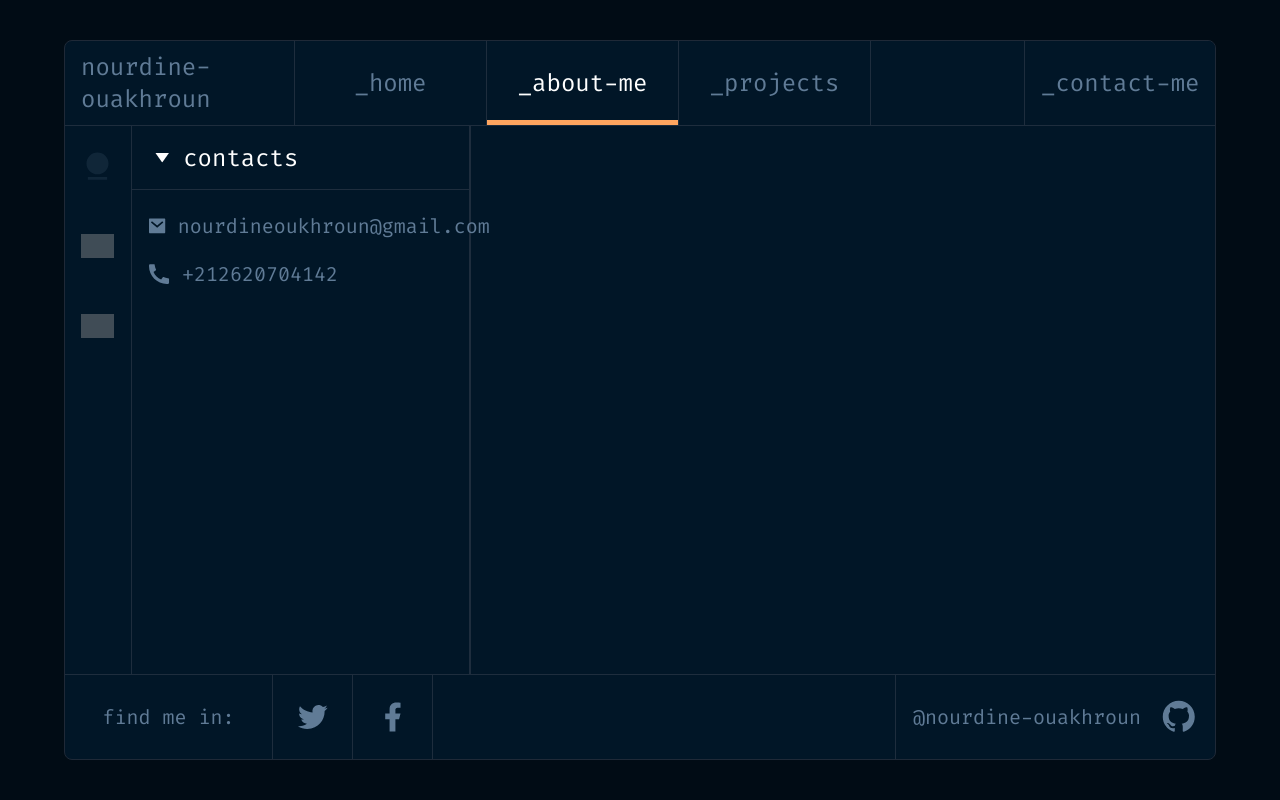
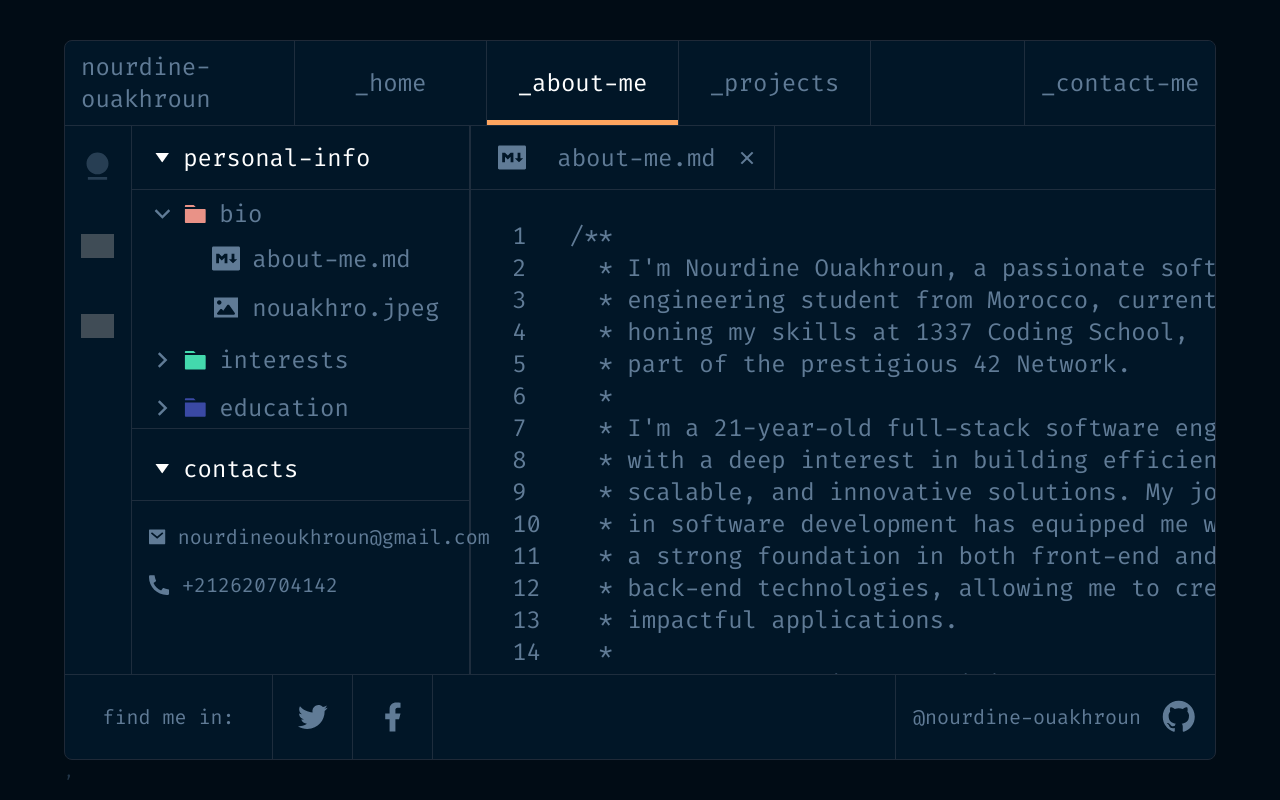
Before and after one commit to nourdine-ouakhroun/portfolio, a React (Vite) app: page /about-me/personal-info/bio in a window 1280 px wide. Built offline with nearby package versions, Linux system fonts and the light colour scheme; grey boxes are pictures that could not be loaded.

Commit message:
finish bio part

```diff
--- a/src/App/About-me/About-me.jsx
+++ b/src/App/About-me/About-me.jsx
@@ -2,12 +2,13 @@ import './About-me.css'
 import costumStyle from '../utils/utils.jsx'
 import Category from '../category/category.jsx'
 import {PersonalInfo, PersonalInfoContent} from './personal-info/personal-info.jsx'
-import { Route, Routes, Link, useLocation } from 'react-router-dom'
+import { Route, Routes, Link, useLocation, useNavigate } from 'react-router-dom'
 import Contacts from './contactes/contacts.jsx'
+import { useEffect, useState } from 'react'
 
 function CustomLink({path, img}){
     const location = useLocation()
-    const isMatching = location.pathname.endsWith(path)
+    const isMatching = location.pathname.includes(path)
     return(
         <Link className='h-[5rem] flex justify-center items-center' to={path}>
             <img className={`w-[50%]  ${!isMatching ? 'opacity-40' : ''}`} src={img} alt="" />
@@ -16,9 +17,18 @@ function CustomLink({path, img}){
 }
 
 function AboutMe(){
+    const [hasNavigated, setHasNavigated] = useState(false);
+    const navigate = useNavigate();
+
+    // Automatically navigate to 'personal-info' on component mount, but only the first time
+    useEffect(() => {
+        if (!hasNavigated) {
+            navigate('personal-info/bio');
+            setHasNavigated(true); // Mark that we've navigated once
+        }
+    }, [hasNavigated, navigate]);
 
     return(
-        <>
         <div className="w-full h-full about-me flex md:grid grid-cols-[1fr_4fr]  justify-start items-center flex-col">
             <div className='flex w-full h-full md:border-r-[1px] border-r-custom-gray'>
                 <div className='w-[5rem] h-full md:border-r-[1px] border-r-custom-gray'>
@@ -31,22 +41,21 @@ function AboutMe(){
                         <p>_about-me</p>
                     </div>
                     <Routes>
-                            <Route path='personal-info' element={<Category name="personal-info" component={<PersonalInfo/>}/>}/>
-                            <Route path='professional-info' element={<Category name="professional-info" component={<></>}/>}/>
-                            <Route path='hobbies' element={<Category name="hobbies" component={<></>}/>}/>
+                        <Route path='personal-info/*' element={<Category name="personal-info" component={<PersonalInfo/>}/>}/>
+                        <Route path='professional-info/*' element={<Category name="professional-info" component={<></>}/>}/>
+                        <Route path='hobbies/*' element={<Category name="hobbies" component={<></>}/>}/>
                     </Routes>
                     <Category name="contacts" component={<Contacts/>}/>
                 </div>
             </div>
             <div className='flex w-full h-full'>
                 <Routes>
-                        <Route path='personal-info' element={<PersonalInfoContent/>}/>
-                        <Route path='professional-info' element={<></>}/>
-                        <Route path='hobbies' element={<></>}/>
+                    <Route path='personal-info/*' element={<PersonalInfoContent/>}/>
+                    <Route path='professional-info/*' element={<></>}/>
+                    <Route path='hobbies/*' element={<></>}/>
                 </Routes>
             </div>
         </div>
-        </>
     )
 }
 
--- a/src/App/About-me/personal-info/bio/bio.jsx
+++ b/src/App/About-me/personal-info/bio/bio.jsx
@@ -1,16 +1,138 @@
-function Bio(){
+import { useDispatch, useSelector } from "react-redux";
+import { removeComponent, toggleComponent } from "../../../../componentsSlice";
+import { useLocation } from "react-router-dom";
+import { useEffect } from "react";
+
+
+const lines = [
+    "/**",
+    "  * I'm Nourdine Ouakhroun, a passionate software ",
+    "  * engineering student from Morocco, currently ",
+    "  * honing my skills at 1337 Coding School, ",
+    "  * part of the prestigious 42 Network.",
+    "  * ",
+    "  * I'm a 21-year-old full-stack software engineer ",
+    "  * with a deep interest in building efficient, ",
+    "  * scalable, and innovative solutions. My journey",
+    " * in software development has equipped me with ",
+    " * a strong foundation in both front-end and ",
+    " * back-end technologies, allowing me to create",
+    " * impactful applications.",
+    " * ",
+    " * I'm also an avid competitive programmer, having",
+    " * competed in events like MNPC and CodinGame, where",
+    " * I secured 92nd place globally and 13th place in ",
+    " * Morocco during my first competition.",
+    " */ "
+]
+
+function Writer({Lines}){
+
+    return(<>
+        <div className='w-[90%] h-[90%]'>
+            {
+               Lines.map((line, index)=>{
+                    return (
+                        <p key={index} className='text-light-gray text-2xl' style={{ whiteSpace: 'pre' }}>
+                            {`${index + 1}   ${line}`}
+                        </p>
+                    )
+               })
+            }
+        </div>
+    </>)
+}
+
+function MyImg(){
+
+    return(<>
+        {/* <img className="absolute" src="/src/assets/Background Blurs.svg" alt="" /> */}
+        <div className='w-[90%] h-[90%] relative flex justify-center items-start drop-shadow-[80px_30px_10px_rgba(0,0,0,1)]'>
+            <img
+                className="
+                w-[80%]
+                opacity-80
+                "
+                src="/src/assets/nouakhro-none_background.jpeg"
+                alt="Profile Image"
+            />
+        </div>
+        {/* <div className='w-[90%] h-[90%] relative flex justify-center items-start'>
+            <img
+                className="
+                w-[100%]
+                opacity-80
+                "
+                src="/src/assets/nouakhro.jpeg"
+                alt="Profile Image"
+            />
+        </div> */}
+    </>)
+}
+
+
+const BioComponent = [
+    {
+        img : '/src/assets/Readmi.svg',
+        text: 'about-me.md',
+        component: <Writer Lines={lines}/>
+    },
+    {
+        img : '/src/assets/img.svg',
+        text: 'nouakhro.jpeg',
+        component: <MyImg/>
+    }
+]
+
+
+function Bio() {
+    const dispatch = useDispatch();
+    const selectedComponents = useSelector(
+      (state) => state.components.selectedComponents
+    );
+    const location = useLocation();
+    const locationPath = location.pathname.endsWith('bio');
+
+    const handleClick = (data) => {
+        console.log("=====>", data);
+        // data.forEach((component) => {
+            dispatch(toggleComponent(data));
+        // });
+    };
+
+    // Trigger actions when the component mounts
+    useEffect(() => {
+        if (locationPath) {
+            handleClick({
+                img: '/src/assets/Readmi.svg',
+                text: 'about-me.md',
+                component: <Writer Lines={lines}/>
+            });
+            handleClick({
+                img: '/src/assets/img.svg',
+                text: 'nouakhro.jpeg',
+                component: <MyImg/>
+            });
+        }
+        else {
+            dispatch(removeComponent({ text: 'about-me.md' }));
+            dispatch(removeComponent({ text: 'nouakhro.jpeg' }));
+        }
+      }, [locationPath]);
+
+
     return (
         <div className="w-[85%] flex flex-col">
             <div className="flex justify-start items-center">
-                <img src={"/src/assets/img.svg"} alt=""/>
-                <span className='text-2xl text-light-gray'>nouakhro.jpeg</span>
+            <img src="/src/assets/Readmi.svg" alt="" />
+            <span className="text-2xl text-light-gray">about-me.md</span>
             </div>
             <div className="flex justify-start items-center">
-                <img src={"/src/assets/Readmi.svg"} alt=""/>
-                <span className='text-2xl text-light-gray'>about-me.md</span>
+            <img src="/src/assets/img.svg" alt="" />
+            <span className="text-2xl text-light-gray">nouakhro.jpeg</span>
             </div>
         </div>
-    )
-}
+    );
+  }
 
-export default Bio
+  export default Bio;
--- a/src/App/About-me/personal-info/personal-info.jsx
+++ b/src/App/About-me/personal-info/personal-info.jsx
@@ -1,79 +1,13 @@
 import './personal-info.css'
 import costumStyle from '../../utils/utils.jsx'
-import { useState } from 'react'
+import { useEffect, useState } from 'react'
 import Bio from './bio/bio.jsx'
-
-const lines = [
-    "/**",
-    "  * About me",
-    "  * Hello World!",
-    "  * I'm Nourdine Ouakhroun, a passionate software ",
-    "  * engineering student from Morocco, currently ",
-    "  * honing my skills at 1337 Coding School, ",
-    "  * part of the prestigious 42 Network.",
-    "  * ",
-    "  * I'm a 21-year-old full-stack software engineer ",
-    " * with a deep interest in building efficient, ",
-    " * scalable, and innovative solutions. My journey",
-    " * in software development has equipped me with ",
-    " * a strong foundation in both front-end and ",
-    " * back-end technologies, allowing me to create",
-    " * impactful applications.",
-    " * ",
-    " * I'm also an avid competitive programmer, having",
-    " * competed in events like MNPC and CodinGame, where",
-    " * I secured 92nd place globally and 13th place in ",
-    " * Morocco during my first competition.",
-    " */ "
-]
-
-function Writer({Lines}){
-
-    return(<>
-        <div className='w-[90%] h-[90%]'>
-            {
-               Lines.map((line, index)=>{
-                    return (
-                        <p key={index} className='text-light-gray text-2xl' style={{ whiteSpace: 'pre' }}>
-                            {`${index + 1}   ${line}`}
-                        </p>
-                    )
-               })
-            }
-        </div>
-    </>)
-}
-
-function MyImg(){
-
-    return(<>
-        {/* <img className="absolute" src="/src/assets/Background Blurs.svg" alt="" /> */}
-        <div className='w-[90%] h-[90%] relative flex justify-center items-start drop-shadow-[80px_30px_10px_rgba(0,0,0,1)]'>
-            <img
-                className="
-                w-[80%]
-                opacity-80
-                "
-                src="/src/assets/nouakhro-none_background.jpeg"
-                alt="Profile Image"
-            />
-        </div>
-        {/* <div className='w-[90%] h-[90%] relative flex justify-center items-start'>
-            <img
-                className="
-                w-[100%]
-                opacity-80
-                "
-                src="/src/assets/nouakhro.jpeg"
-                alt="Profile Image"
-            />
-        </div> */}
-    </>)
-}
+import { useSelector } from 'react-redux'
+import { Link, Route, Routes, useLocation, useNavigate } from 'react-router-dom'
 
 function Content({text, component, img}){
     return(
-        <div className='flex flex-col flex-1 border-r-[1px] border-r-custom-gray'>
+        <div className='w-full h-full flex flex-col flex-1 border-r-[1px] border-r-custom-gray'>
             <div className='w-full h-[4rem] border-b-[1px] border-b-custom-gray'>
                 <div className='flex justify-center items-center h-full w-[19rem] border-r-[1px] border-r-custom-gray'>
                     <div className='flex justify-between items-center w-[90%]'>
@@ -95,34 +29,52 @@ function Content({text, component, img}){
     )
 }
 
-export function PersonalInfoContent(){
-    return(
-        <div className='flex w-full h-full'>
-            <Content img="/src/assets/Readmi.svg" text='about-me.md' component={<Writer Lines={lines}/>}/>
-            <Content img="/src/assets/img.svg" text='nouakhro.jpeg' component={<MyImg/>}/>
-        </div>
-    )
+// src/app/PersonalInfoContent.jsx
+
+export function PersonalInfoContent() {
+  const selectedComponents = useSelector(
+    (state) => state.components.selectedComponents
+  );
+
+  return (
+    <div className="flex w-full h-full justify-center items-center">
+      {
+        selectedComponents.length > 0 ? (
+            selectedComponents.map(({ img, text, component }, index) => (
+                <Content key={index} img={img} text={text} component={component} />
+            ))
+        ) : (
+            <p className="text-3xl text-light-gray">No File Selected</p>
+        )
+      }
+    </div>
+  );
 }
+
+{/* <Content img="/src/assets/Readmi.svg" text='about-me.md' component={<Writer Lines={lines}/>}/>
+<Content img="/src/assets/img.svg" text='nouakhro.jpeg' component={<MyImg/>}/> */}
 
 function PersonalInfoCategory({text, icon, component}) {
     const [show, setShow] = useState(false)
-
+    const location = useLocation()
+    const isMatching = location.pathname.includes(text)
     const clickhandler = () =>{
         setShow(!show)
     }
     return(
         <div className='flex flex-col w-[85%]'>
-            <div className={costumStyle.container + ' h-[40px]'} onClick={clickhandler}>
-                <img className={`w-[11px] mr-4 ${show ? 'rotate-90' : ''}`} src="/src/assets/arow.svg" alt="" />
+            <Link to={text} className={costumStyle.container + ' h-[40px]'} onClick={clickhandler}>
+                <img className={`w-[11px] mr-4 ${show || isMatching ? 'rotate-90' : ''}`} src="/src/assets/arow.svg" alt="" />
                 <img className="w-[23px] mr-3" src={icon} alt="" />
                 <span className={`text-2xl ${show ? "text-white" : "text-steel-blue"}`}>{text}</span>
-            </div>
-            <div className={!show ? 'hidden' : 'flex flex justify-end items-center'} >{component}</div>
+            </Link>
+            <div className={!show && !isMatching ? 'hidden' : 'flex flex justify-end items-center'} >{component}</div>
         </div>
     )
 }
 
 export function PersonalInfo(){
+
     return(
         <div className="md:border-b-[1px] border-b-custom-gray w-full  flex justify-start items-center flex-col gap-2 mb-2">
             <PersonalInfoCategory text="bio" icon="/src/assets/o-folder.svg" component={<Bio/>}/>
--- a/src/App/hello/hello.jsx
+++ b/src/App/hello/hello.jsx
@@ -12,7 +12,7 @@ const KeyBoard = ()=>{
 					<div className='border-[2px] border-custom-gray w-[70px] h-[40px] bg-black rounded-lg flex justify-center items-center'>
 						<img className="rotate-270" src="/src/assets/playIcon.svg" alt=""/>
 					</div>
-					<div className='flex gap-2'>
+					<div className='flex gap-4'>
 						<div className='border-[2px] border-custom-gray w-[70px] h-[40px] bg-black rounded-lg flex justify-center items-center'>
 							<img className="rotate-180" src="/src/assets/playIcon.svg" alt=""/>
 						</div>
--- /dev/null
+++ b/src/componentsSlice.js
@@ -0,0 +1,30 @@
+// src/componentsSlice.js
+import { createSlice } from '@reduxjs/toolkit';
+
+const initialState = {
+  selectedComponents: [],
+};
+
+const componentsSlice = createSlice({
+	name: 'components',
+	initialState,
+	reducers: {
+		toggleComponent: (state, action) => {
+			const { payload } = action;
+			const exists = state.selectedComponents.some(
+				(item) => item.text === payload.text
+			);
+			if (!exists)
+				state.selectedComponents.push(payload);
+		},
+		removeComponent: (state, action) => {
+			const { text } = action.payload;
+			state.selectedComponents = state.selectedComponents.filter(
+				(item) => item.text !== text
+			);
+		},
+	},
+});
+
+export const { toggleComponent, removeComponent } = componentsSlice.actions;
+export default componentsSlice.reducer;
--- a/src/main.jsx
+++ b/src/main.jsx
@@ -3,10 +3,13 @@ import { createRoot } from 'react-dom/client'
 import App from './App/App.jsx'
 import './index.css'
 import { Router } from 'react-router-dom'
-
+import { Provider } from 'react-redux'
+import store from './store'
 
 createRoot(document.getElementById('root')).render(
   <StrictMode>
-      <App />
+    <Provider store={store}>
+        <App />
+    </Provider>,
   </StrictMode>,
 )
--- /dev/null
+++ b/src/store.js
@@ -0,0 +1,11 @@
+// src/store.js
+import { configureStore } from '@reduxjs/toolkit';
+import componentsReducer from './componentsSlice';
+
+const store = configureStore({
+  reducer: {
+    components: componentsReducer,
+  },
+});
+
+export default store;
```
Also changed, not shown: src/assets/readmi.svg. Lines whose indentation alone changed are shown as unchanged.
